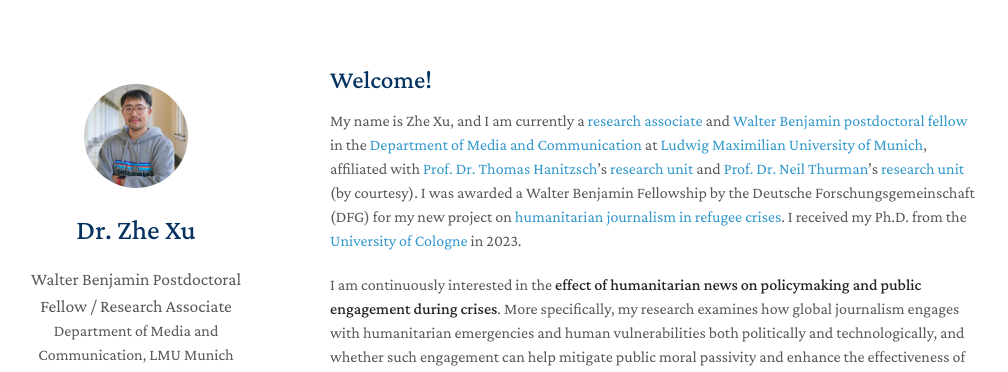
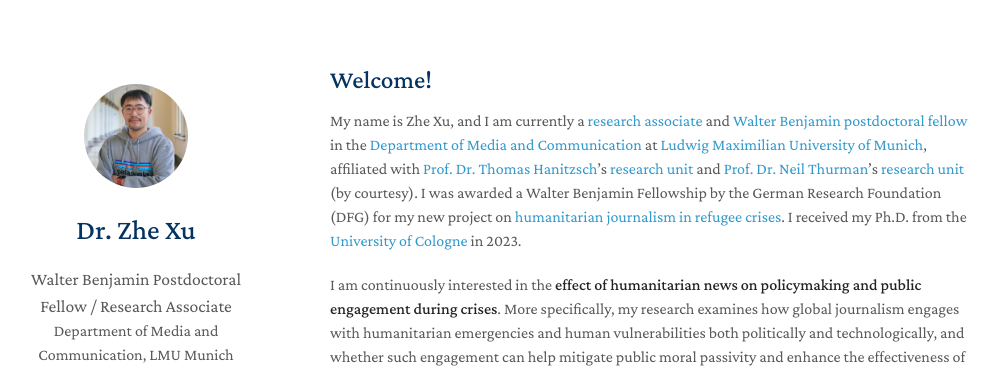
Before and after one commit to zhexuphd/home, a Jekyll site: the page built from index.md, in a window 1280 px wide and 900 px high. Shown: the top 372 px of the window, without its empty margins (140-1148 px from the left). Built offline with Jekyll 4.4.1, drawn with Linux system fonts in a browser that asks for light colours; a style sheet for code colours, icons or effects is not loaded; our own code applies the rules of GitHub Pages for plain Markdown files; some of the changed text lies outside the part shown.

Commit message:
Update index.md

```diff
--- a/index.md
+++ b/index.md
@@ -4,7 +4,7 @@ layout: homepage
 
 ## Welcome!
 
-My name is Zhe Xu, and I am currently a [research associate](https://www.ifkw.uni-muenchen.de/organisation/personen/mitarbeiter/xu_zhe/index.html) and [Walter Benjamin postdoctoral fellow](https://www.dfg.de/en/research-funding/funding-opportunities/programmes/individual/walter-benjamin) in the [Department of Media and Communication](https://www.ifkw.uni-muenchen.de/index.html) at [Ludwig Maximilian University of Munich](https://www.lmu.de/en/), affiliated with [Prof. Dr. Thomas Hanitzsch](https://www.ifkw.uni-muenchen.de/organisation/personen/professoren/hanitzsch_thomas/index.html)'s [research unit](https://www.en.ifkw.uni-muenchen.de/research/chairs/hanitzsch/index.html) and [Prof. Dr. Neil Thurman](https://neilthurman.com/)'s [research unit](https://www.ifkw.uni-muenchen.de/lehrbereiche/thurman/index.html) (by courtesy). I was awarded a Walter Benjamin Fellowship by the Deutsche Forschungsgemeinschaft (DFG) for my new project on [humanitarian journalism in refugee crises](https://gepris.dfg.de/gepris/projekt/539233881?context=projekt&task=showDetail&id=539233881&). I received my Ph.D. from the [University of Cologne](https://portal.uni-koeln.de/es/uoc-home) in 2023.
+My name is Zhe Xu, and I am currently a [research associate](https://www.ifkw.uni-muenchen.de/organisation/personen/mitarbeiter/xu_zhe/index.html) and [Walter Benjamin postdoctoral fellow](https://www.dfg.de/en/research-funding/funding-opportunities/programmes/individual/walter-benjamin) in the [Department of Media and Communication](https://www.ifkw.uni-muenchen.de/index.html) at [Ludwig Maximilian University of Munich](https://www.lmu.de/en/), affiliated with [Prof. Dr. Thomas Hanitzsch](https://www.ifkw.uni-muenchen.de/organisation/personen/professoren/hanitzsch_thomas/index.html)'s [research unit](https://www.en.ifkw.uni-muenchen.de/research/chairs/hanitzsch/index.html) and [Prof. Dr. Neil Thurman](https://neilthurman.com/)'s [research unit](https://www.ifkw.uni-muenchen.de/lehrbereiche/thurman/index.html) (by courtesy). I was awarded a Walter Benjamin Fellowship by the German Research Foundation (DFG) for my new project on [humanitarian journalism in refugee crises](https://gepris.dfg.de/gepris/projekt/539233881?context=projekt&task=showDetail&id=539233881&). I received my Ph.D. from the [University of Cologne](https://portal.uni-koeln.de/es/uoc-home) in 2023.
 
 I am continuously interested in the **effect of humanitarian news on policymaking and public engagement during crises**. More specifically, my research examines how global journalism engages with humanitarian emergencies and human vulnerabilities both politically and technologically, and whether such engagement can help mitigate public moral passivity and enhance the effectiveness of policy and legal interventions.
 
```
Also changed, not shown: other parts of index.md (+1 -1 lines).
